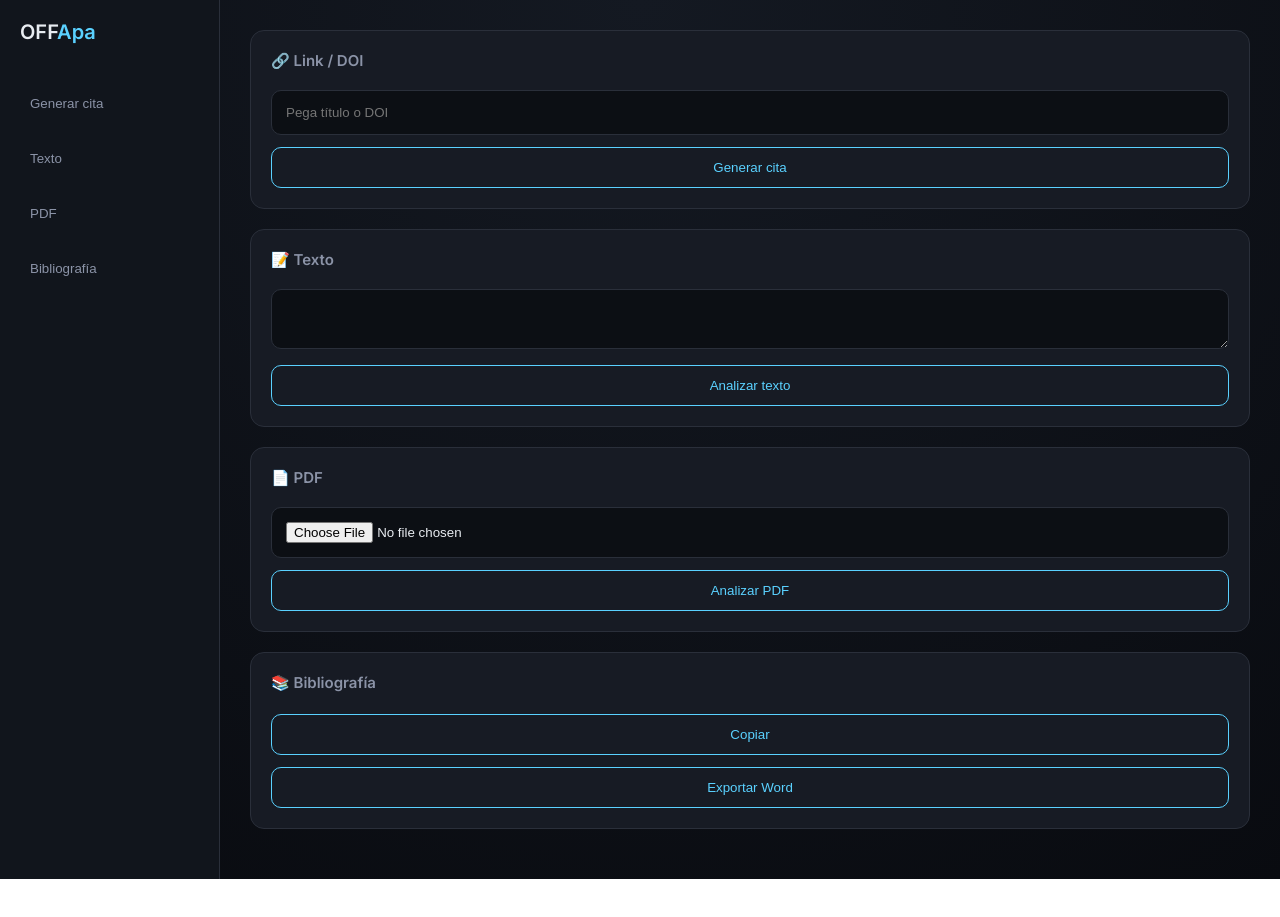
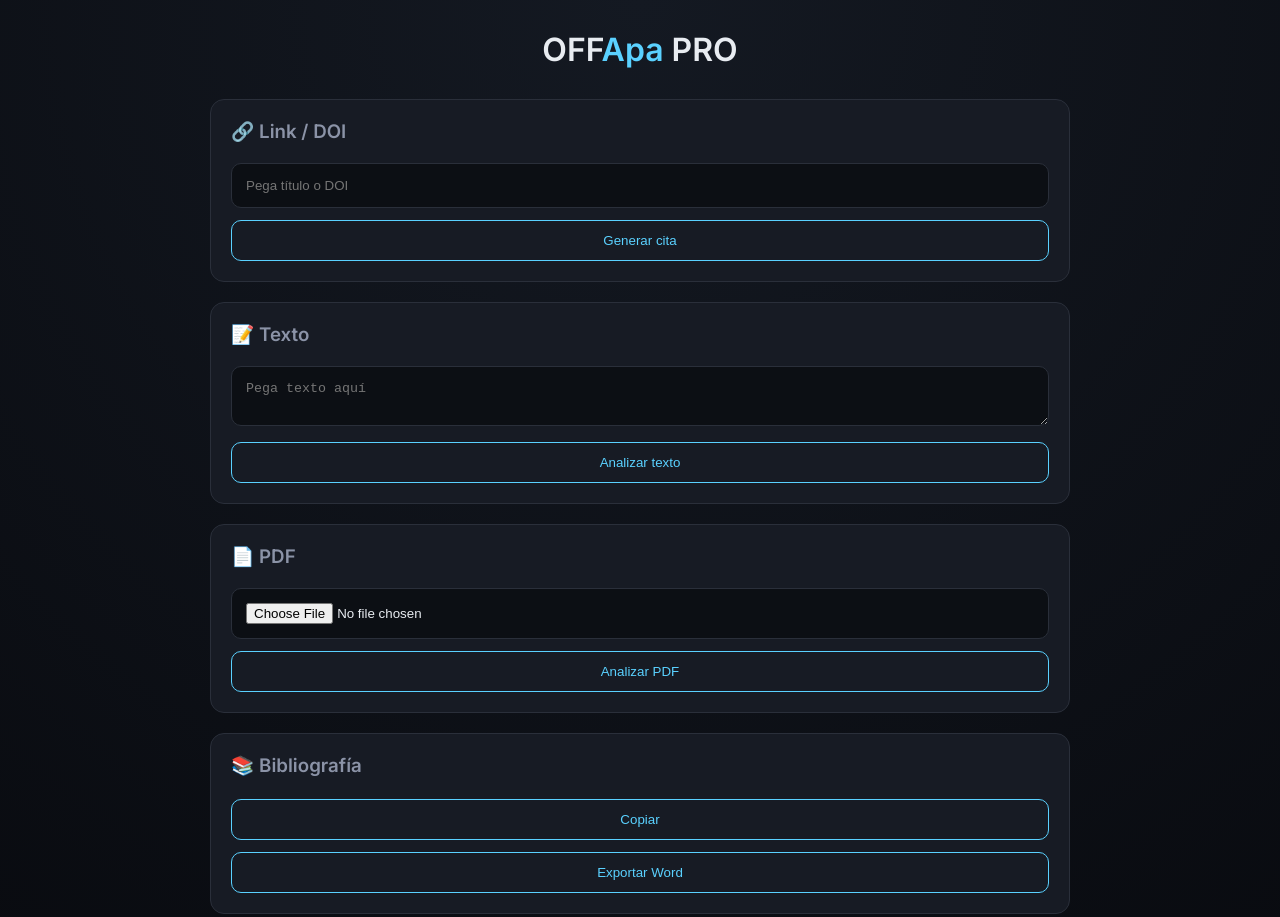
Before and after one commit to andresfelipecollazos/OffApa, a plain HTML site: page index.html in a window 1280 px wide. Before the commit the page ends 879 px from the top, so only its background shows below. Drawn offline with Linux system fonts and the light colour scheme.

Commit message:
Update index.html

```diff
--- a/index.html
+++ b/index.html
@@ -9,14 +9,10 @@
 <script src="https://cdnjs.cloudflare.com/ajax/libs/pdf.js/2.16.105/pdf.min.js"></script>
 
 <style>
-
-/* 🔥 RESET */
 *{box-sizing:border-box;margin:0;padding:0}
 
-/* 🎨 VARIABLES */
 :root{
   --bg:#0b0d12;
-  --panel:#11151c;
   --card:#171b24;
   --border:#2a2f3a;
   --text:#e8ecf1;
@@ -25,78 +21,35 @@
   --accent-soft:#5ad1ff22;
 }
 
-/* 🌙 BODY */
 body{
   font-family:'Inter',sans-serif;
   background:radial-gradient(circle at top,#141922,#090b10);
   color:var(--text);
-  display:flex;
-  min-height:100vh;
+  max-width:900px;
+  margin:auto;
+  padding:30px 20px;
 }
 
-/* 🧭 SIDEBAR */
-.sidebar{
-  width:220px;
-  background:var(--panel);
-  border-right:1px solid var(--border);
-  padding:20px;
-}
-
-.logo{
-  font-size:20px;
-  font-weight:600;
+h1{
+  text-align:center;
   margin-bottom:30px;
 }
 
-.logo span{
-  color:var(--accent);
-}
+h1 span{color:var(--accent)}
 
-.menu button{
-  width:100%;
-  text-align:left;
-  background:none;
-  border:none;
-  color:var(--sub);
-  padding:10px;
-  border-radius:8px;
-  cursor:pointer;
-  margin-bottom:8px;
-}
-
-.menu button:hover{
-  background:var(--accent-soft);
-  color:var(--text);
-}
-
-/* 📦 MAIN */
-.main{
-  flex:1;
-  padding:30px;
-}
-
-/* 📦 CARDS */
 .card{
   background:var(--card);
   border:1px solid var(--border);
   border-radius:14px;
   padding:20px;
   margin-bottom:20px;
-  transition:0.3s;
-}
-
-.card:hover{
-  border-color:var(--accent);
-  box-shadow:0 0 0 1px var(--accent-soft);
 }
 
 .card h3{
   color:var(--sub);
-  font-size:15px;
   margin-bottom:10px;
 }
 
-/* ✍ INPUTS */
 input, textarea{
   width:100%;
   padding:14px;
@@ -113,7 +66,6 @@ input:focus, textarea:focus{
   box-shadow:0 0 0 2px var(--accent-soft);
 }
 
-/* 🔘 BOTONES */
 button{
   margin-top:12px;
   padding:12px;
@@ -123,7 +75,6 @@ button{
   background:transparent;
   color:var(--accent);
   cursor:pointer;
-  transition:0.25s;
 }
 
 button:hover{
@@ -131,7 +82,6 @@ button:hover{
   color:#000;
 }
 
-/* 📚 REFERENCIAS */
 .ref{
   margin-bottom:14px;
   padding:14px;
@@ -141,36 +91,12 @@ button:hover{
   line-height:1.7;
   text-indent:-10px;
 }
-
-/* ✨ ANIMACIÓN */
-.card{
-  animation:fade 0.5s ease;
-}
-
-@keyframes fade{
-  from{opacity:0; transform:translateY(10px)}
-  to{opacity:1; transform:translateY(0)}
-}
-
 </style>
 </head>
 
 <body>
 
-<!-- 🧭 SIDEBAR -->
-<div class="sidebar">
-  <div class="logo">OFF<span>Apa</span></div>
-
-  <div class="menu">
-    <button>Generar cita</button>
-    <button>Texto</button>
-    <button>PDF</button>
-    <button>Bibliografía</button>
-  </div>
-</div>
-
-<!-- 📦 MAIN -->
-<div class="main">
+<h1>OFF<span>Apa</span> PRO</h1>
 
 <div class="card">
 <h3>🔗 Link / DOI</h3>
@@ -180,7 +106,7 @@ button:hover{
 
 <div class="card">
 <h3>📝 Texto</h3>
-<textarea id="texto"></textarea>
+<textarea id="texto" placeholder="Pega texto aquí"></textarea>
 <button onclick="generarDesdeTexto()">Analizar texto</button>
 </div>
 
@@ -197,8 +123,6 @@ button:hover{
 <button onclick="exportarWord()">Exportar Word</button>
 </div>
 
-</div>
-
 <script>
 
 let referencias = [];
@@ -207,6 +131,7 @@ function limpiarTexto(t){
  return t.replace(/\s+/g," ").trim();
 }
 
+// 🔥 FORMATO APA
 function formatearAPA({autores,año,titulo,fuente=""}){
 
  autores = autores.map(n=>{
@@ -226,18 +151,22 @@ function formatearAPA({autores,año,titulo,fuente=""}){
  return `${autores} (${año}). ${titulo}. ${fuente}`;
 }
 
+// 📚 AGREGAR
 function agregar(c){
  if(!referencias.includes(c)) referencias.push(c);
  mostrar();
 }
 
+// 📚 MOSTRAR
 function mostrar(){
  referencias.sort((a,b)=>a.localeCompare(b));
  document.getElementById("resultado").innerHTML=
  referencias.map(r=>`<div class="ref">${r}</div>`).join("");
 }
 
+// 🔎 LINK
 async function generar(){
+
  let q=document.getElementById("url").value;
 
  let r=await fetch(`https://api.crossref.org/works?query=${encodeURIComponent(q)}&rows=1`);
@@ -255,17 +184,56 @@ async function generar(){
  }
 }
 
+// 🧠 TEXTO IA SIMULADA
 function generarDesdeTexto(){
- let t=limpiarTexto(document.getElementById("texto").value);
 
- let autores=t.match(/[A-Z][a-z]+ [A-Z][a-z]+/g)||["Autor"];
- let año=t.match(/\b(19|20)\d{2}\b/)?.[0]||"s.f.";
- let titulo=t.split(".")[0];
+ let t = limpiarTexto(document.getElementById("texto").value);
 
- agregar(formatearAPA({autores,año,titulo}));
+ if(!t){
+   alert("Pega un texto primero");
+   return;
+ }
+
+ t = t.replace(/\n/g," ");
+
+ let autores = [];
+
+ let match1 = t.match(/([A-ZÁÉÍÓÚÑ][a-záéíóúñ]+),\s([A-ZÁÉÍÓÚÑ][a-záéíóúñ]+)/g);
+ let match2 = t.match(/([A-ZÁÉÍÓÚÑ][a-záéíóúñ]+)\s([A-ZÁÉÍÓÚÑ][a-záéíóúñ]+)/g);
+
+ if(match1){
+   autores = match1.map(a=>{
+     let p = a.split(",");
+     return `${p[1].trim()} ${p[0].trim()}`;
+   });
+ }
+ else if(match2){
+   autores = match2.slice(0,3);
+ }
+
+ if(autores.length === 0){
+   autores = ["Autor"];
+ }
+
+ let añoMatch = t.match(/\b(19|20)\d{2}\b/);
+ let año = añoMatch ? añoMatch[0] : "s.f.";
+
+ let titulo = t.includes(".") ? t.split(".")[0] : t.slice(0,120);
+
+ titulo = titulo.trim();
+
+ let cita = formatearAPA({
+   autores: autores.slice(0,3),
+   año,
+   titulo
+ });
+
+ agregar(cita);
 }
 
+// 📄 PDF
 async function leerPDF(){
+
  let f=document.getElementById("pdfFile").files[0];
  if(!f)return;
 
@@ -298,13 +266,14 @@ function analizarPDF(t){
  agregar(formatearAPA({autores,año,titulo,fuente:"PDF"}));
 }
 
+// 📋 COPIAR
 function copiar(){
  navigator.clipboard.writeText(referencias.join("\n\n"));
  alert("Copiado");
 }
 
+// 📤 WORD
 function exportarWord(){
-
  let blob=new Blob([referencias.join("\n\n")],{type:"application/msword"});
  let a=document.createElement("a");
  a.href=URL.createObjectURL(blob);
```
